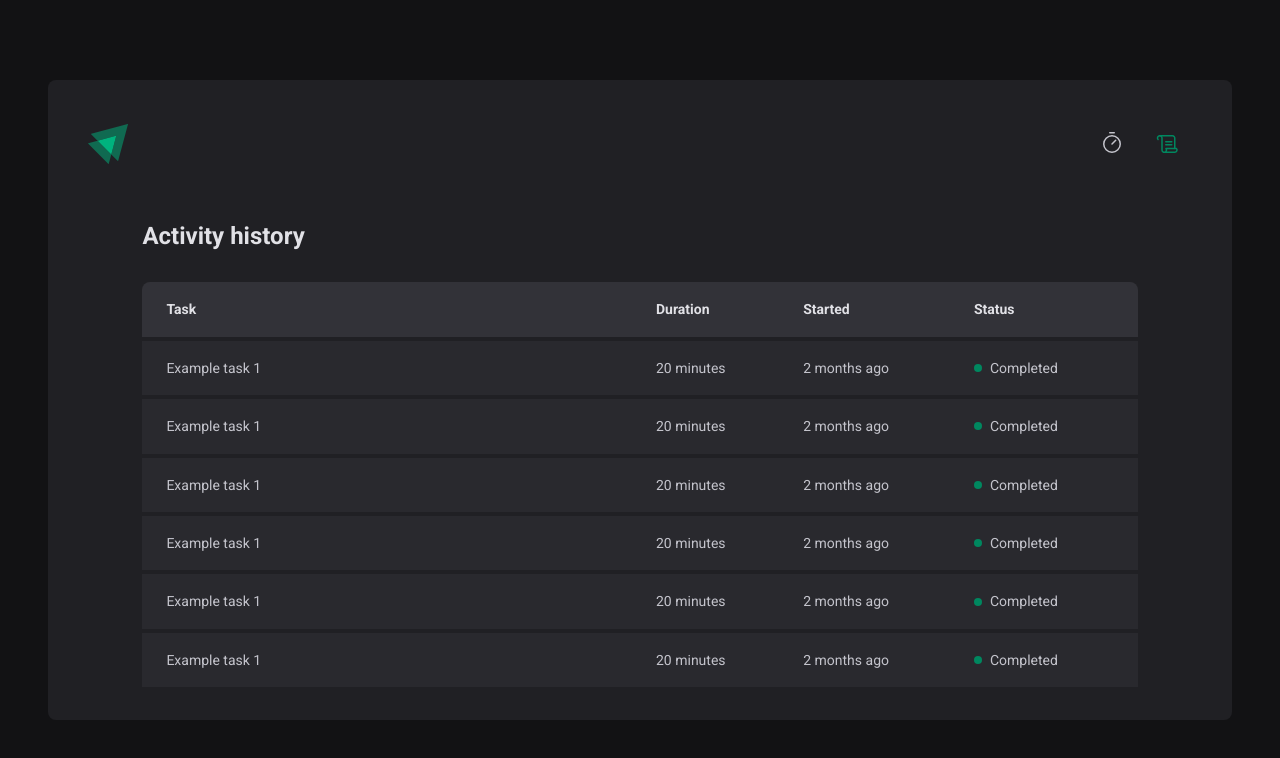
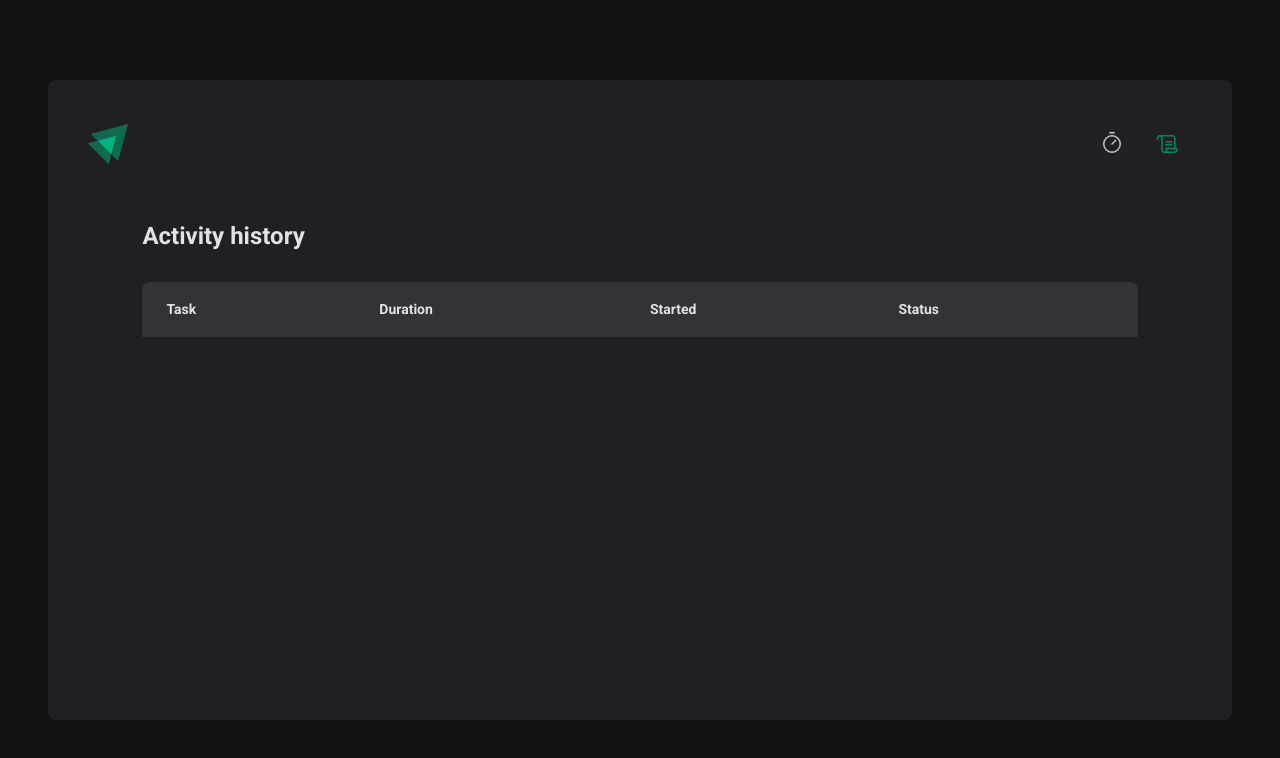
Before and after one commit to renandf/rocketseat-ignite-timer, a React (Vite) app: page /history in a window 1280 px wide. Shown: the top 758 px of the page. Built offline with nearby package versions, Linux system fonts and the light colour scheme.

Commit message:
feat: Add functionality to the History page

```diff
--- a/src/contexts/TasksContext.tsx
+++ b/src/contexts/TasksContext.tsx
@@ -63,8 +63,6 @@ export function TasksContextProvider({ children }: TasksContextProviderProps) {
     setTasks(state => [...state, newTask])
     setActiveTaskId(newTask.id)
     setSecondsPassed(0)
-
-    // reset()
   }
 
   function stopCurrentTask() {
--- a/src/pages/History/index.tsx
+++ b/src/pages/History/index.tsx
@@ -1,6 +1,7 @@
-import { useContext } from "react";
-import { TasksContext } from "../../contexts/TasksContext";
-import { HistoryContainer, HistoryList, Status } from "./styles";
+import { formatDistanceToNow } from 'date-fns'
+import { useContext } from 'react'
+import { TasksContext } from '../../contexts/TasksContext'
+import { HistoryContainer, HistoryList, Status } from './styles'
 
 export function History() {
   const { tasks } = useContext(TasksContext)
@@ -21,78 +22,43 @@ export function History() {
           </thead>
 
           <tbody>
-            <tr>
-              <td>Example task 1</td>
-              <td>20 minutes</td>
-              <td>2 months ago</td>
+            {tasks.map(task => {
+              return (
+                <tr key={task.id}>
+                  <td>{task.task}</td>
+                  <td>{task.durationMinutes} minutes</td>
                   <td>
+                    {formatDistanceToNow(
+                      task.startDate,
+                      {addSuffix: true}
+                    )}
+                  </td>
+                  <td>
+                    {task.finishDate && (
                       <Status
                         statusColor="green"
                       >
                         Completed
                       </Status>
+                    )}
+                    {task.stopDate && (
+                      <Status
+                        statusColor="red"
+                      >
+                        Stopped
+                      </Status>
+                    )}
+                    {(!task.finishDate && !task.stopDate) && (
+                      <Status
+                        statusColor="yellow"
+                      >
+                        In progress
+                      </Status>
+                    )}
                   </td>
                 </tr>
-            <tr>
-              <td>Example task 1</td>
-              <td>20 minutes</td>
-              <td>2 months ago</td>
-              <td>
-                <Status
-                  statusColor="green"
-                >
-                  Completed
-                </Status>
-              </td>
-            </tr>
-            <tr>
-              <td>Example task 1</td>
-              <td>20 minutes</td>
-              <td>2 months ago</td>
-              <td>
-                <Status
-                  statusColor="green"
-                >
-                  Completed
-                </Status>
-              </td>
-            </tr>
-            <tr>
-              <td>Example task 1</td>
-              <td>20 minutes</td>
-              <td>2 months ago</td>
-              <td>
-                <Status
-                  statusColor="green"
-                >
-                  Completed
-                </Status>
-              </td>
-            </tr>
-            <tr>
-              <td>Example task 1</td>
-              <td>20 minutes</td>
-              <td>2 months ago</td>
-              <td>
-                <Status
-                  statusColor="green"
-                >
-                  Completed
-                </Status>
-              </td>
-            </tr>
-            <tr>
-              <td>Example task 1</td>
-              <td>20 minutes</td>
-              <td>2 months ago</td>
-              <td>
-                <Status
-                  statusColor="green"
-                >
-                  Completed
-                </Status>
-              </td>
-            </tr>
+              )
+            })}
           </tbody>
         </table>
       </HistoryList>
--- a/src/pages/Home/index.tsx
+++ b/src/pages/Home/index.tsx
@@ -40,7 +40,12 @@ export function Home() {
     }
   })
 
-  const { handleSubmit, watch } = newTaskForm
+  const { handleSubmit, watch, reset } = newTaskForm
+
+  function handleCreateNewTask(data: NewTaskFormData) {
+    createNewTask(data)
+    reset()
+  }
 
   // Watch 'task' input to enable submit button
   const task = watch('task')
@@ -48,7 +53,7 @@ export function Home() {
   return (
     <HomeContainer>
       <form
-        onSubmit={handleSubmit(createNewTask)}
+        onSubmit={handleSubmit(handleCreateNewTask)}
         action=""
       >
 
```
Lines whose indentation alone changed are shown as unchanged.
